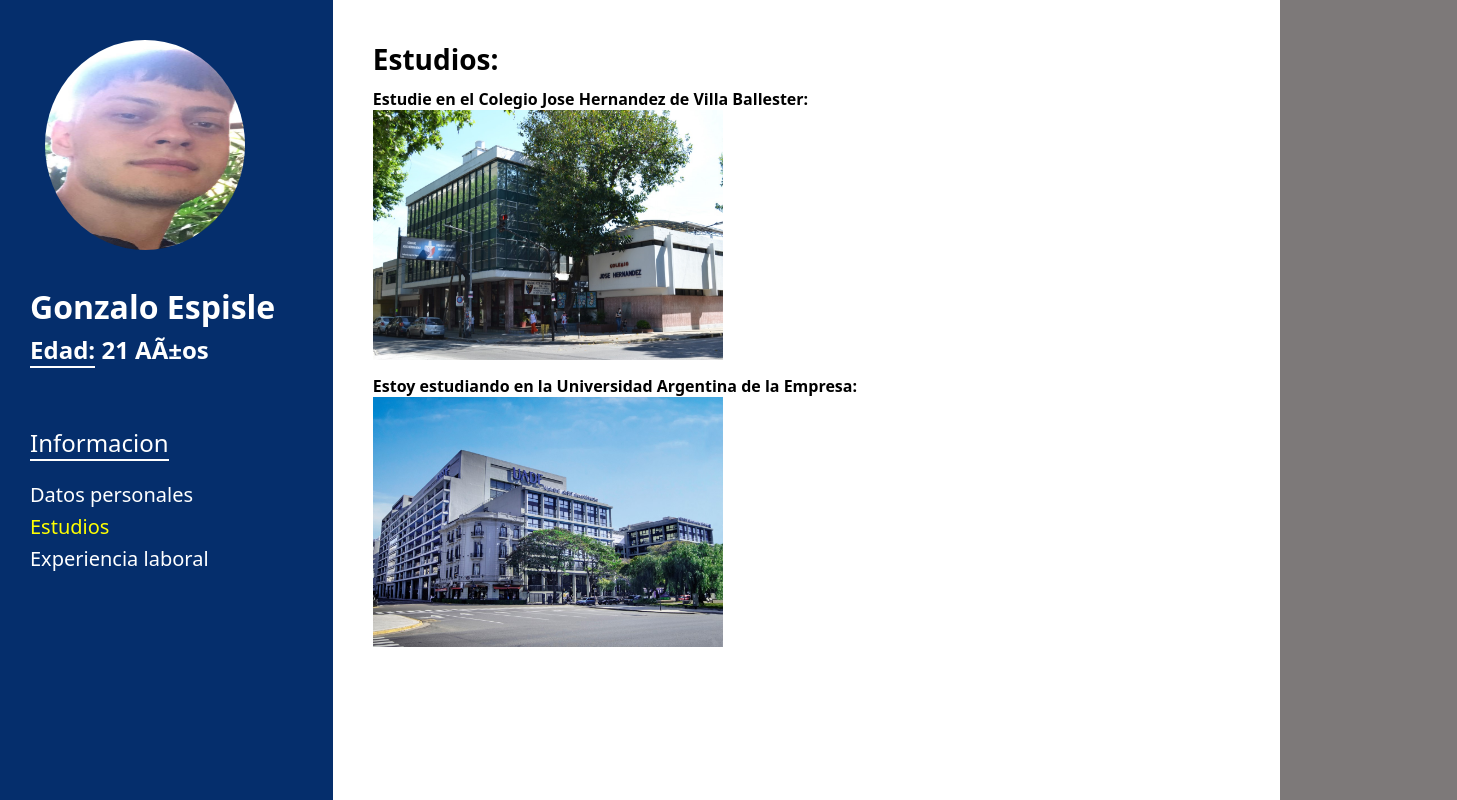
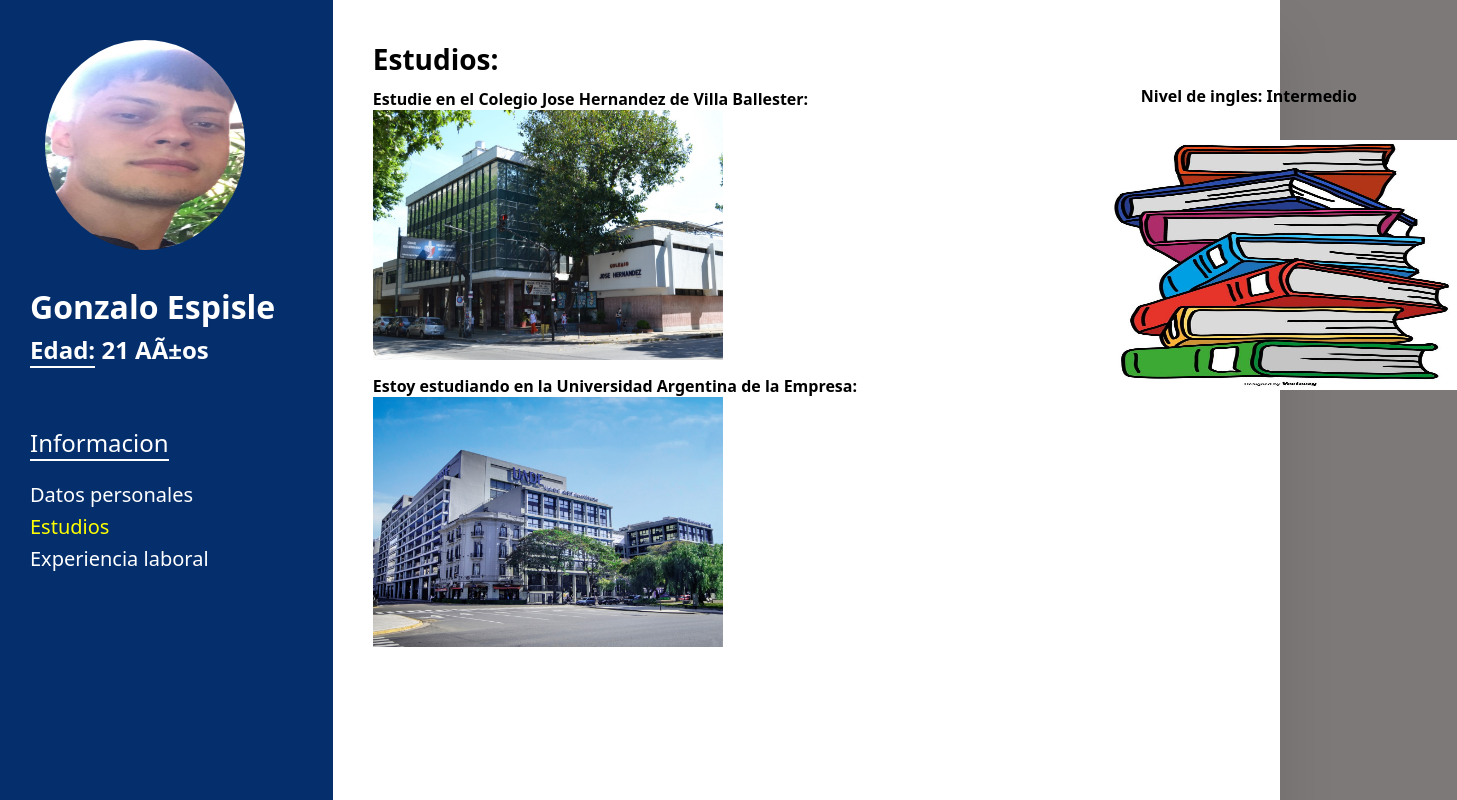
Before and after one commit to GonzaEspisle/CV, a plain HTML site: page estudios.html in a window 1280 px wide. Shown: the top 800 px of the page, 1457 px wide, since content can reach past the window. Drawn offline with Linux system fonts and the light colour scheme.

Commit message:
Add files via upload

```diff
--- a/Estilos.css
+++ b/Estilos.css
@@ -120,3 +120,26 @@ body {
     font-size: 16px;
     margin-top: 10px;
 }
+
+.ingles-t{
+    display: flex;
+    position: absolute;
+    top: 35px;
+    right: -500px;
+    font-size: 16px;
+    font-weight: 700;
+    margin-top: 10px;
+}
+.Ingles{
+    display: flex;
+    position: absolute;
+    top: 100px;
+    right: -600px;
+}
+/*******CONTACTO**************/
+.contacto{
+    display: flex;
+    position: absolute;
+    top: 35px;
+
+}
--- a/estudios.html
+++ b/estudios.html
@@ -45,6 +45,8 @@
             <img class="Colegio" src= "./Public/IMG/JH.jpg"  width="350px" height="250px" alt="">
             <h6 class="descripcion-D">Estoy estudiando en la Universidad Argentina de la Empresa:</h6>
             <img class="Facultad" src="./Public/IMG/Uade.jpeg" width="350px" height="250px" alt="">
+            <h7 class="ingles-t descripcion-D" > Nivel de ingles: Intermedio </h7>
+            <img class="Ingles" src="./Public/IMG/Ingles.jpg"  width="350px" height="250px" alt="">
         </div>
 
         </div>
```
Also changed, not shown: Experiencia laboral.html (+5 -1 lines), index.html (+2 -1 lines), Public/IMG/CSS.png (added), Public/IMG/HTML Y CSS.png (added), Public/IMG/Html.png (added), Public/IMG/Ingles.jpg (added), Public/IMG/Office 2.png (added), Public/IMG/Ofiice.jpg (added).
